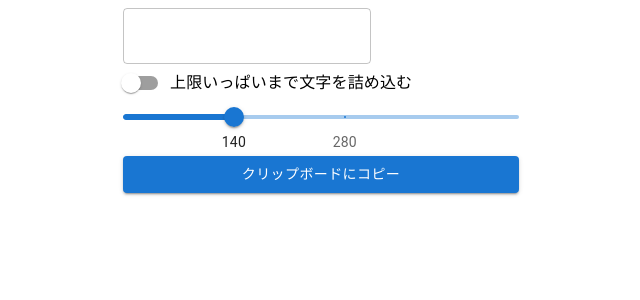
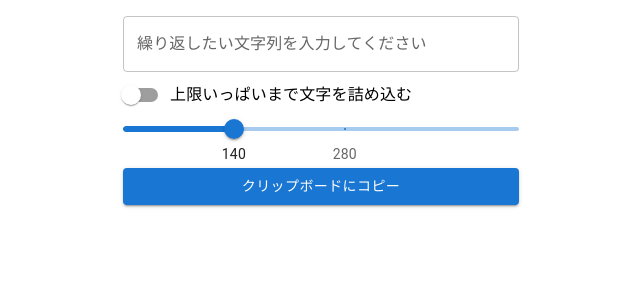
Before and after one commit to yu-ko-ba/repeater, a Next.js app: page / in a window 1280 px wide. Shown: the top 300 px of the page, without its empty margins (319-959 px from the left). Built offline with nearby package versions, Linux system fonts and the light colour scheme.

Commit message:
テキストボックスの見栄えを良くした

```diff
--- a/src/pages/index.tsx
+++ b/src/pages/index.tsx
@@ -25,6 +25,10 @@ const Home: NextPage = () => {
       <main>
         <Container maxWidth="xs">
           <TextField
+            label="繰り返したい文字列を入力してください"
+            multiline
+            margin='dense'
+            fullWidth
             onChange={(e) => {
               setUnprocessedText(e.target.value)
               setProcessedText(repeat(
```
